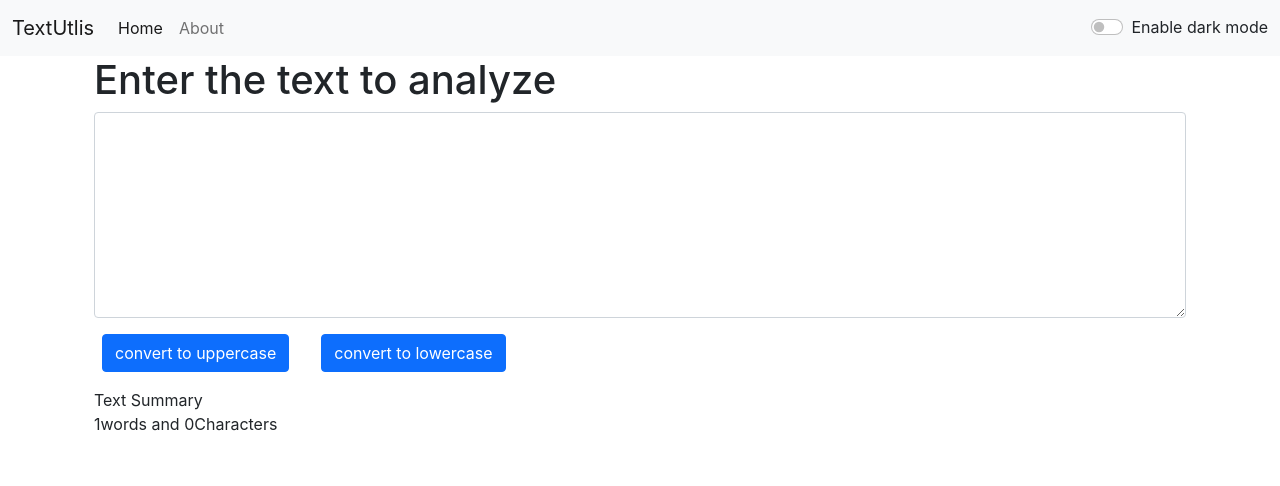
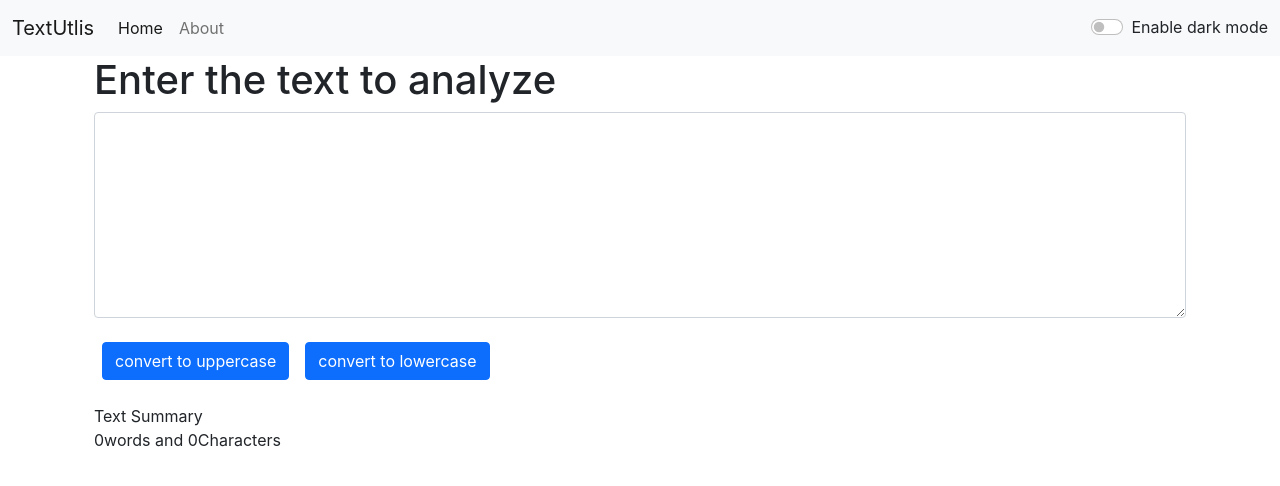
Before and after one commit to Niteshkumardas/Textutlis, a React (Create React App) app: page / in a window 1280 px wide. Shown: the top 486 px of the page. Built offline with nearby package versions, Linux system fonts and the light colour scheme.

Commit message:
addded space between buttons in y_axis

```diff
--- a/src/components/Textform.js
+++ b/src/components/Textform.js
@@ -30,12 +30,12 @@ export default function Textform(props) {
                 <textarea className="form-control" value={text} onChange={handleOnChange} style={{backgroundColor: props.mode==='light'?'white':'grey'}} id="mybox" rows="8"></textarea>
                 </div>
                 </div>
-                <button className='btn btn-primary mx-2' onClick={handleUpClick}>convert to uppercase</button>
-                <button className='btn btn-primary mx-4' onClick={handlelowerClick}>convert to lowercase</button>
+                <button className='btn btn-primary mx-2 my-2' onClick={handleUpClick}>convert to uppercase</button>
+                <button className='btn btn-primary mx-2 my-2' onClick={handlelowerClick}>convert to lowercase</button>
                 </div>
                 <div className='container my-3'>
                 Text Summary
-                <p>{text.split(" ").length}words and {text.length}Characters</p>
+                <p>{text.split(" ").filter((element)=>{return element.length!==0}).length}words and {text.length}Characters</p>
             </div>
 
         </>
```
